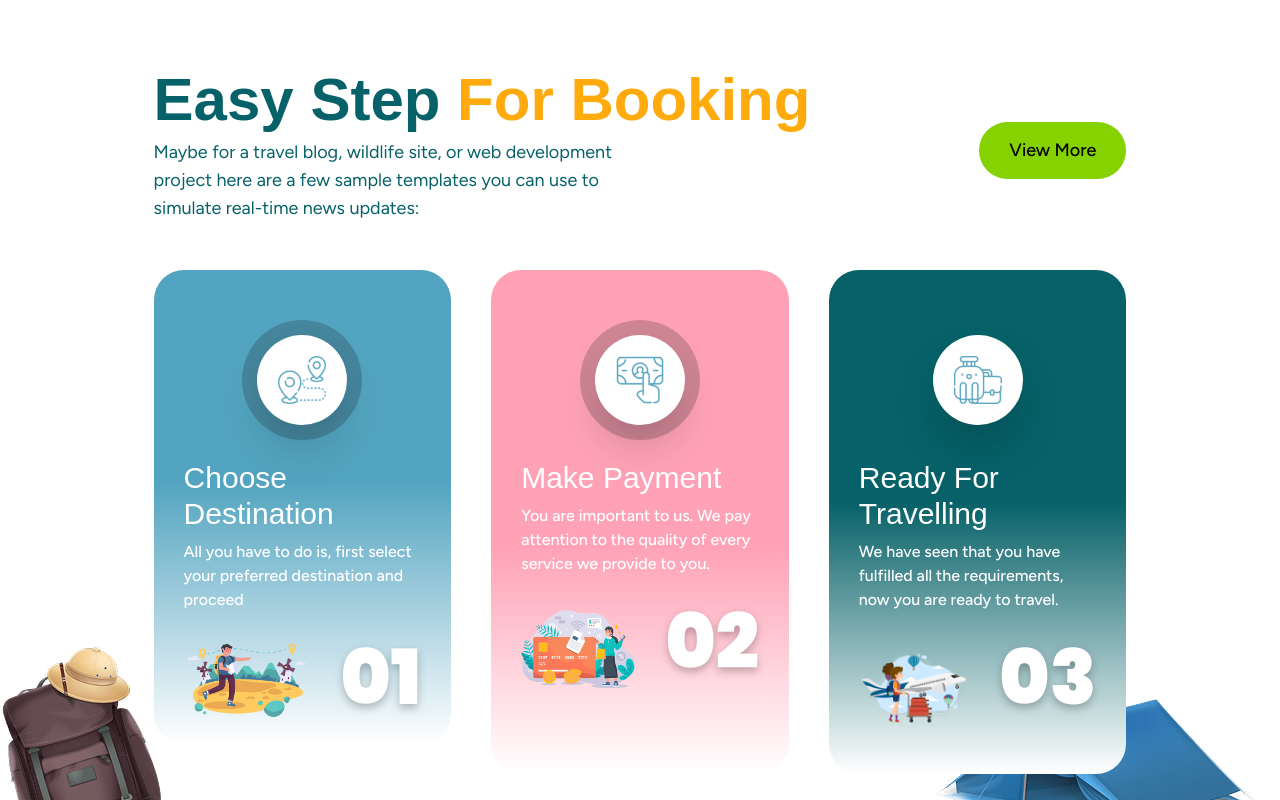
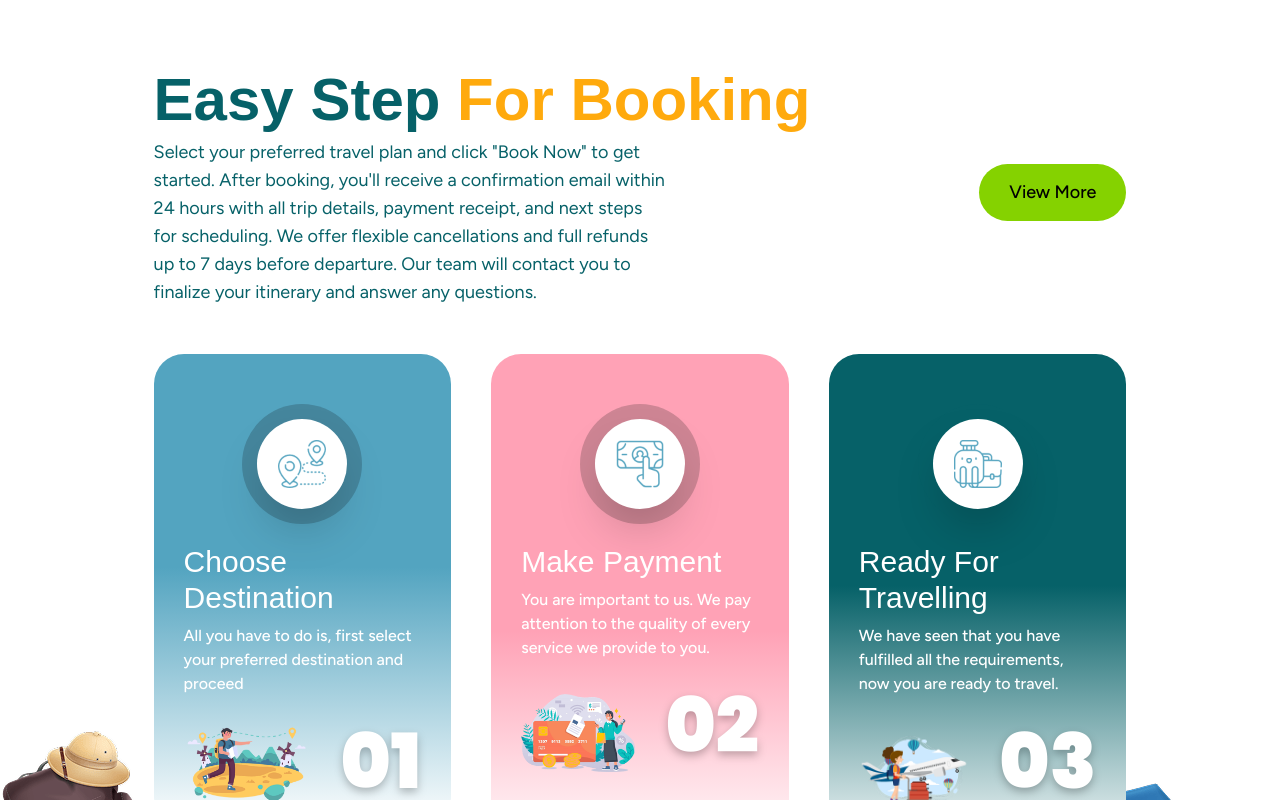
Before and after one commit to Itssanthoshhere/Travelor, a React (Vite) app: page /pricing in a window 1280 px wide. Shown: the part 1660-2460 px from the top of the page. Built offline with nearby package versions, Linux system fonts and the light colour scheme; a web font is replaced by a local one.

Commit message:
fix: replace placeholder booking copy with clear plan selection and confirmation steps
- update pricing plan booking paragraph with user-facing booking process
- explain plan choice, confirmation email timing, scheduling follow-up, and refund policy
- improve CTA clarity for pricing page users

```diff
--- a/src/Pages/PricingPlan/PricingPlan.jsx
+++ b/src/Pages/PricingPlan/PricingPlan.jsx
@@ -337,9 +337,7 @@ export default function PricingPlan() {
             </h1>
 
             <p className="text-secondary my-2 text-lg lg:w-lg">
-              Maybe for a travel blog, wildlife site, or web development project
-              here are a few sample templates you can use to simulate real-time
-              news updates:
+              Select your preferred travel plan and click "Book Now" to get started. After booking, you'll receive a confirmation email within 24 hours with all trip details, payment receipt, and next steps for scheduling. We offer flexible cancellations and full refunds up to 7 days before departure. Our team will contact you to finalize your itinerary and answer any questions.
             </p>
           </div>
 
```
